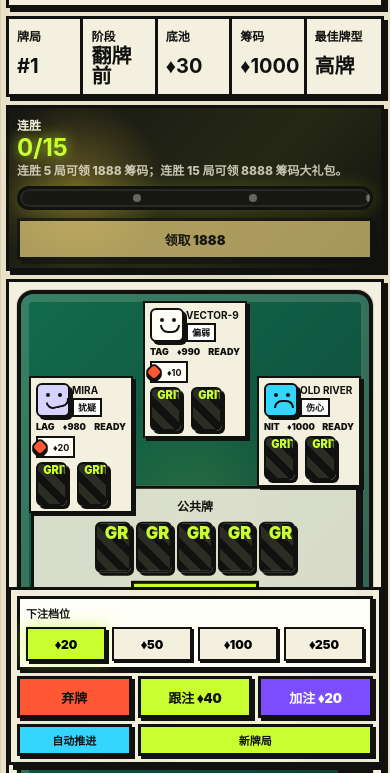
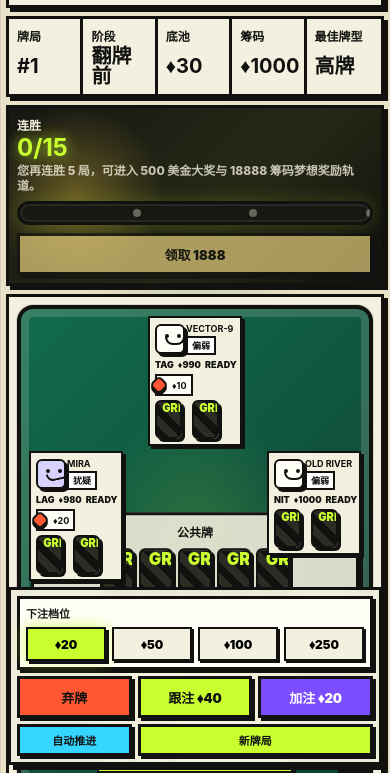
Before and after one commit to ArisLiWind/grith-holdem-agent-console, a plain HTML site: page index.html in a window 390 px wide. Shown: the part 71-844 px from the top of the page. Drawn offline with Linux system fonts and the light colour scheme.

Commit message:
Fix mobile table layout and six player progression

```diff
--- a/script.js
+++ b/script.js
@@ -58,6 +58,7 @@ const copy = {
     leaderboardTitle: "Player Rankings",
     leaderboardHint: "Swipe from the right edge to open this ranking panel.",
     leaderboardWinRate: "Win rate",
+    leaderboardWins: "Wins",
     streakLabel: "Win Streak",
     openChest: "Open Chest",
     chestLocked: "Chest locked. Win {target} hands in a row.",
@@ -68,6 +69,9 @@ const copy = {
     streakGiftHint: "Win 5 hands to claim 1888 chips. Win 15 for the 8888 grand pack.",
     streakGiftHintReady: "Reward ready. Claim it now.",
     streakGrandHint: "Keep going: win 15 hands for the 8888 chip grand pack. It will be difficult.",
+    streakNextPitch: "{count} more win to unlock the 500 USD prize track and 18888 chip dream.",
+    streakNextPitchPlural: "{count} more wins to unlock the 500 USD prize track and 18888 chip dream.",
+    sixPlayerNotice: "Hand 6 unlocked a six-player table. Two new opponents joined.",
     unlimitedUnlocked: "Ten-win streak unlocked premium bet sizing.",
     streakPressureLose: "The streak pressure hand matched you against a stronger table; {winner} wins at showdown with {winnerHand}. You had {heroHand}.",
     wagerSize: "Bet Size",
@@ -206,6 +210,7 @@ const copy = {
     leaderboardTitle: "玩家金额排行",
     leaderboardHint: "从屏幕右侧向内滑动可打开排行榜。",
     leaderboardWinRate: "胜率",
+    leaderboardWins: "胜场",
     streakLabel: "连胜",
     openChest: "开宝箱",
     chestLocked: "宝箱未解锁，需要连续赢 {target} 局。",
@@ -216,6 +221,9 @@ const copy = {
     streakGiftHint: "连胜 5 局可领 1888 筹码；连胜 15 局可领 8888 筹码大礼包。",
     streakGiftHintReady: "奖励已经点亮，点击金色按钮领取。",
     streakGrandHint: "继续冲击：连胜 15 局可领 8888 筹码大礼包，但会很难。",
+    streakNextPitch: "您再连胜 {count} 局，可进入 500 美金大奖与 18888 筹码梦想奖励轨道。",
+    streakNextPitchPlural: "您再连胜 {count} 局，可进入 500 美金大奖与 18888 筹码梦想奖励轨道。",
+    sixPlayerNotice: "第 6 局已解锁 6 人桌，两位新对手入座。",
     unlimitedUnlocked: "10 连胜已解锁高级下注档位。",
     streakPressureLose: "第 15 连胜压力局匹配到强桌，{winner} 摊牌获胜，牌型是 {winnerHand}；你的牌型是 {heroHand}。",
     wagerSize: "下注档位",
@@ -335,6 +343,13 @@ const ranks = [
 ];
 const streetOrder = ["preflop", "flop", "turn", "river", "showdown"];
 const baseBet = 40;
+const botSeats = [
+  { name: "Vector-9", style: "TAG" },
+  { name: "Mira", style: "LAG" },
+  { name: "Old River", style: "NIT" },
+  { name: "Neon Jack", style: "TAG" },
+  { name: "Lotus-6", style: "LAG" },
+];
 
 const state = {
   deck: [],
@@ -392,6 +407,8 @@ const els = {
     document.querySelector("#villainNorth"),
     document.querySelector("#villainWest"),
     document.querySelector("#villainEast"),
+    document.querySelector("#villainNorthWest"),
+    document.querySelector("#villainNorthEast"),
   ],
   agentCards: document.querySelector("#agentCards"),
   agentConsole: document.querySelector("#agentConsole"),
@@ -415,6 +432,7 @@ const els = {
   googleSignIn: document.querySelector("#googleSignInButton"),
   invite: document.querySelector("#inviteButton"),
   agentSettings: document.querySelector("#agentSettingsButton"),
+  leaderboardButton: document.querySelector("#leaderboardButton"),
   buyChips: document.querySelector("#buyChipsButton"),
   redeem: document.querySelector("#redeemButton"),
   account: document.querySelector("#accountButton"),
@@ -1057,11 +1075,10 @@ function startHand() {
   state.archived = false;
   state.pressureHand = state.winStreak >= 14;
   state.log = [];
+  const activeBots = botSeats.slice(0, state.handId >= 6 ? 5 : 3);
   state.players = [
     makePlayer(state.user?.name || (state.lang === "zh" ? "你" : "You"), "HERO", false),
-    makePlayer("Vector-9", "TAG", true),
-    makePlayer("Mira", "LAG", true),
-    makePlayer("Old River", "NIT", true),
+    ...activeBots.map((bot) => makePlayer(bot.name, bot.style, true)),
   ];
 
   for (let i = 0; i < 2; i += 1) {
@@ -1073,6 +1090,7 @@ function startHand() {
   postBlind(state.players[1], 10);
   postBlind(state.players[2], 20);
   logLine(`Hand #${state.handId}: blinds posted. Hero is on the button.`);
+  if (state.handId === 6) showToast(t("sixPlayerNotice"));
   refreshAgents();
   render();
 }
@@ -1370,7 +1388,10 @@ function renderStreakPanel() {
       ? t("chestReady15")
       : t("chestReady5")
     : t("claimReward");
-  els.streakHint.textContent = ready ? t("streakGiftHintReady") : state.rewards.opened5 ? t("streakGrandHint") : t("streakGiftHint");
+  const nextTarget = state.rewards.opened5 ? 15 : 5;
+  const remaining = Math.max(1, nextTarget - state.winStreak);
+  const pitchKey = remaining === 1 ? "streakNextPitch" : "streakNextPitchPlural";
+  els.streakHint.textContent = ready ? t("streakGiftHintReady") : fillTemplate(t(pitchKey), { count: remaining });
   els.streakPanel.classList.toggle("reward-ready", ready);
 }
 
@@ -1389,7 +1410,7 @@ function refreshAgents() {
   state.agents = [
     {
       name: agent.name,
-      text: buildDeepExplanation(recommendation.toLowerCase(), equity, potOdds, heroEval, true),
+      text: buildHumanAdvice(recommendationResult.action, equity, potOdds, heroEval),
     },
     {
       name: state.lang === "zh" ? "范围侦察" : "Range Scout",
@@ -1444,6 +1465,20 @@ function renderGuidance(action, equity, potOdds, heroEval) {
   els.agentGuidanceTitle.textContent = `Play ${actionText}: ${reason}`;
 }
 
+function buildHumanAdvice(action, equity, potOdds, heroEval) {
+  const equityPct = Math.round(equity * 100);
+  const oddsPct = Math.round(potOdds * 100);
+  const active = getActiveVillains().length;
+  if (state.lang === "zh") {
+    if (action === "raise") return `这手可以主动一点。你现在是${heroEval.name}，胜率约 ${equityPct}%，对手还有 ${active} 个；加注是在逼弱牌付费，也让他们别便宜看下一张。`;
+    if (action === "call") return `我会先跟/过，不急着把底池做大。胜率约 ${equityPct}%，还能看下一街，但别把自己套进大底池。`;
+    return `我建议弃牌。胜率约 ${equityPct}%，继续投入要付出的价格接近 ${oddsPct}%，这手牌不值得硬扛。`;
+  }
+  if (action === "raise") return `I would take the lead. You have ${heroEval.name}, about ${equityPct}% equity, and ${active} live opponents. Make the weaker hands pay.`;
+  if (action === "call") return `I would check or call for now. Around ${equityPct}% equity is playable, but not worth inflating the pot.`;
+  return `I would fold. Equity is around ${equityPct}% and the price is near ${oddsPct}%, so forcing this hand is too expensive.`;
+}
+
 function recommendAction(equity, potOdds) {
   const hero = getHero();
   const agent = state.customAgent || defaultAgent();
@@ -1486,8 +1521,8 @@ function buildDeepExplanation(action, equity, potOdds, heroEval, compact = false
           : agent.personality === "exploit"
             ? "从剥削角度看，"
             : "冷静看这手牌，";
-    const text = `${tone}${agent.name} 使用 ${agent.model} 的 ${strategyName(agent.strategy)} 风格建议「${actionWord}」。你的手牌是 ${heroCards}，公共牌是 ${board}，当前成牌为 ${heroEval.name}，模拟胜率约 ${equityPct}%，底池赔率约 ${oddsPct}%。牌面结构${texture.zh}。这里的关键不是只看绝对牌力，而是比较“继续投入的价格”和“未来可实现胜率”：如果我们加注，是为了让边缘听牌和弱对子付出价格；如果只是跟注/过牌，是因为摊牌价值还在但不值得把底池迅速放大。${memoryLine.zh}`;
-    return compact ? text.slice(0, 210) + (text.length > 210 ? "..." : "") : text;
+    const text = `${tone}我建议「${actionWord}」。你拿 ${heroCards}，公共牌是 ${board}，现在是${heroEval.name}；胜率约 ${equityPct}%，继续投入的价格约 ${oddsPct}%。${texture.zh}。重点不是逞强，而是看这次投入能不能换到足够的后续机会。${memoryLine.zh}`;
+    return compact ? text.slice(0, 150) + (text.length > 150 ? "..." : "") : text;
   }
 
   const tone =
@@ -1498,8 +1533,8 @@ function buildDeepExplanation(action, equity, potOdds, heroEval, compact = false
         : agent.personality === "exploit"
           ? "Exploitatively, the important read is this: "
           : "Calmly, the hand asks for discipline: ";
-  const text = `${tone}${agent.name}, running the ${agent.model} profile with a ${strategyName(agent.strategy)} style, recommends ${actionWord}. Hero holds ${heroCards}; board is ${board}; current made hand is ${heroEval.name}; simulated equity is about ${equityPct}% against active ranges, while pot odds are near ${oddsPct}%. The board texture is ${texture.en}. The strategic point is not raw hand rank alone; it is whether our equity can be realized at this price. Raising pressures capped ranges and charges draws, checking/calling preserves showdown value, and folding protects the stack when the price exceeds our realizable equity. ${memoryLine.en}`;
-  return compact ? text.slice(0, 230) + (text.length > 230 ? "..." : "") : text;
+  const text = `${tone}I recommend ${actionWord}. Hero holds ${heroCards}; board is ${board}; made hand is ${heroEval.name}; equity is about ${equityPct}% and the price is near ${oddsPct}%. The point is simple: pay only when the next card or showdown value is worth it. ${memoryLine.en}`;
+  return compact ? text.slice(0, 160) + (text.length > 160 ? "..." : "") : text;
 }
 
 function boardTexture() {
@@ -1685,7 +1720,11 @@ function render() {
 
   renderCards(els.community, state.community, false, 5);
   renderSeat(els.heroSeat, hero, false);
-  state.players.slice(1).forEach((player, index) => renderSeat(els.villains[index], player, !state.archived));
+  els.villains.forEach((seat, index) => {
+    const player = state.players[index + 1];
+    seat.hidden = !player;
+    if (player) renderSeat(seat, player, !state.archived);
+  });
   renderAgents();
   renderLog();
   renderHandList();
@@ -1871,6 +1910,12 @@ function playerWinRate(name, isHero) {
   return Math.max(0.18, Math.min(0.82, wins / hands.length + 0.28));
 }
 
+function playerWins(name, isHero) {
+  const hands = getHands();
+  if (isHero) return hands.filter((hand) => hand.heroWon).length;
+  return hands.filter((hand) => hand.winner === name).length;
+}
+
 function renderLeaderboard() {
   if (!els.leaderboardRows || !state.players.length) return;
   const rows = state.players
@@ -1878,6 +1923,7 @@ function renderLeaderboard() {
       name: index === 0 ? state.user?.name || player.name : player.name,
       stack: player.stack,
       winRate: playerWinRate(player.name, index === 0),
+      wins: playerWins(player.name, index === 0),
       hero: index === 0,
     }))
     .sort((a, b) => b.stack - a.stack);
@@ -1887,7 +1933,7 @@ function renderLeaderboard() {
         <div class="leaderboard-row ${row.hero ? "hero" : ""}">
           <strong>#${index + 1} ${row.name}</strong>
           <span>${money(row.stack)}</span>
-          <small>${t("leaderboardWinRate")} ${Math.round(row.winRate * 100)}%</small>
+          <small>${t("leaderboardWinRate")} ${Math.round(row.winRate * 100)}% · ${t("leaderboardWins")} ${row.wins}</small>
         </div>
       `,
     )
@@ -2032,6 +2078,7 @@ els.share.addEventListener("click", shareHand);
 els.googleSignIn.addEventListener("click", signInWithGoogle);
 els.invite.addEventListener("click", inviteFriend);
 els.agentSettings.addEventListener("click", () => setAgentSettingsOpen(els.agentConsole.hidden));
+els.leaderboardButton.addEventListener("click", () => setLeaderboardOpen(true));
 els.buyChips.addEventListener("click", openBuyDialog);
 els.buyAmount.addEventListener("input", updateBuyPreview);
 els.buyForm.addEventListener("submit", buyChips);
--- a/styles.css
+++ b/styles.css
@@ -483,6 +483,7 @@ h1 {
 
 .agent-cards {
   display: grid;
+  grid-template-columns: repeat(3, 1fr);
   gap: 10px;
 }
 
@@ -491,6 +492,10 @@ h1 {
   background: var(--paper);
   padding: 10px;
   box-shadow: 4px 4px 0 var(--line);
+}
+
+.agent-card:first-child {
+  grid-column: 1 / -1;
 }
 
 .agent-card strong {
@@ -757,6 +762,10 @@ body[data-chip-family="gold"] .chip-2 {
   z-index: 3;
 }
 
+.seat[hidden] {
+  display: none;
+}
+
 .seat h3 {
   margin: 0;
   font-size: 14px;
@@ -997,6 +1006,18 @@ body[data-chip-family="gold"] .chip-2 {
   top: 18px;
   left: 50%;
   transform: translateX(-50%);
+}
+
+.seat-northwest {
+  top: 72px;
+  left: 18%;
+  transform: translateX(-50%);
+}
+
+.seat-northeast {
+  top: 72px;
+  right: 18%;
+  transform: translateX(50%);
 }
 
 .seat-west {
@@ -1483,7 +1504,7 @@ body[data-chip-family="gold"] .chip-2 {
   }
 
   .game-shell {
-    padding: 8px 8px calc(126px + env(safe-area-inset-bottom));
+    padding: 8px 8px calc(150px + env(safe-area-inset-bottom));
   }
 
   .topbar {
@@ -1623,7 +1644,7 @@ body[data-chip-family="gold"] .chip-2 {
 
   .poker-table {
     display: grid;
-    min-height: min(620px, calc(100dvh - 250px));
+    min-height: min(560px, calc(100dvh - 210px));
     padding: 0;
     border-width: 4px;
     border-radius: 16px;
@@ -1635,16 +1656,16 @@ body[data-chip-family="gold"] .chip-2 {
 
   .seat {
     position: absolute;
-    width: 126px;
+    width: 108px;
     gap: 4px;
-    padding: 6px;
+    padding: 5px;
     border-width: 2px;
     box-shadow: 3px 3px 0 var(--line);
     font-size: 11px;
   }
 
   .seat h3 {
-    max-width: 78px;
+    max-width: 58px;
     overflow: hidden;
     font-size: 11px;
     text-overflow: ellipsis;
@@ -1657,31 +1678,43 @@ body[data-chip-family="gold"] .chip-2 {
     transform: translateX(-50%);
   }
 
-  .seat-west {
-    top: 92px;
+  .seat-northwest {
+    top: 62px;
     left: 8px;
     transform: none;
   }
 
-  .seat-east {
-    top: 92px;
+  .seat-northeast {
+    top: 62px;
     right: 8px;
     transform: none;
   }
 
+  .seat-west {
+    top: 150px;
+    left: 8px;
+    transform: none;
+  }
+
+  .seat-east {
+    top: 150px;
+    right: 8px;
+    transform: none;
+  }
+
   .hero-seat {
     left: 50%;
-    bottom: 72px;
-    width: min(238px, calc(100% - 44px));
+    bottom: 54px;
+    width: min(218px, calc(100% - 48px));
     transform: translateX(-50%);
     padding: 8px;
   }
 
   .board-zone {
     position: absolute;
-    top: 50%;
+    top: 54%;
     left: 50%;
-    width: min(330px, calc(100% - 28px));
+    width: min(292px, calc(100% - 26px));
     gap: 8px;
     padding: 10px;
     transform: translate(-50%, -50%);
@@ -1774,7 +1807,7 @@ body[data-chip-family="gold"] .chip-2 {
   }
 
   .playing-card {
-    width: 45px;
+    width: 38px;
     border-width: 2px;
     border-radius: 6px;
     box-shadow: 3px 3px 0 var(--line);
@@ -1791,7 +1824,7 @@ body[data-chip-family="gold"] .chip-2 {
   }
 
   .hero-seat .playing-card {
-    width: 56px;
+    width: 50px;
   }
 
   .hero-seat .playing-card .rank,
@@ -1804,17 +1837,17 @@ body[data-chip-family="gold"] .chip-2 {
   }
 
   .seat .playing-card {
-    width: 36px;
+    width: 30px;
     padding: 3px;
   }
 
   .seat-shell {
-    grid-template-columns: 34px minmax(0, 1fr);
-    gap: 6px;
+    grid-template-columns: 30px minmax(0, 1fr);
+    gap: 5px;
   }
 
   .opponent-avatar {
-    width: 34px;
+    width: 30px;
     border-width: 2px;
     border-radius: 6px;
   }
@@ -1888,7 +1921,7 @@ body[data-chip-family="gold"] .chip-2 {
 
   .seat .seat-meta {
     gap: 4px;
-    font-size: 10px;
+    font-size: 9px;
   }
 
   .seat-bet {
@@ -1934,6 +1967,19 @@ body[data-chip-family="gold"] .chip-2 {
     font-size: 12px;
   }
 
+  .agent-cards {
+    gap: 6px;
+  }
+
+  .agent-card {
+    padding: 7px;
+  }
+
+  .agent-card:not(:first-child) p {
+    font-size: 10px;
+    line-height: 1.18;
+  }
+
   .module-panel h2 {
     font-size: 28px;
   }
@@ -1962,21 +2008,26 @@ body[data-chip-family="gold"] .chip-2 {
   }
 
   .poker-table {
-    min-height: min(540px, calc(100dvh - 248px));
+    min-height: min(520px, calc(100dvh - 232px));
   }
 
   .seat {
-    width: 104px;
+    width: 94px;
     padding: 5px;
   }
 
   .seat-shell {
-    grid-template-columns: 30px minmax(0, 1fr);
+    grid-template-columns: 26px minmax(0, 1fr);
   }
 
   .seat-west,
   .seat-east {
-    top: 82px;
+    top: 142px;
+  }
+
+  .seat-northwest,
+  .seat-northeast {
+    top: 56px;
   }
 
   .seat-north {
@@ -1984,8 +2035,8 @@ body[data-chip-family="gold"] .chip-2 {
   }
 
   .hero-seat {
-    bottom: 60px;
-    width: min(214px, calc(100% - 40px));
+    bottom: 48px;
+    width: min(196px, calc(100% - 48px));
   }
 
   .board-zone {
@@ -1994,20 +2045,20 @@ body[data-chip-family="gold"] .chip-2 {
   }
 
   .playing-card {
-    width: 36px;
+    width: 34px;
   }
 
   .hero-seat .playing-card {
-    width: 50px;
+    width: 46px;
   }
 
   .seat .playing-card {
-    width: 31px;
+    width: 27px;
   }
 
   .seat h3 {
-    max-width: 62px;
-    font-size: 10px;
+    max-width: 52px;
+    font-size: 9px;
   }
 
   .seat .seat-meta,
```
Also changed, not shown: index.html (+3 -0 lines).
